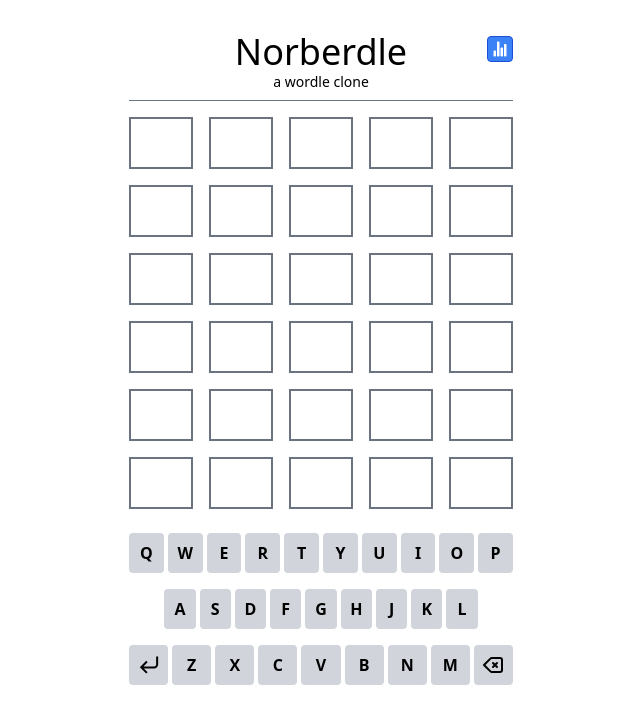
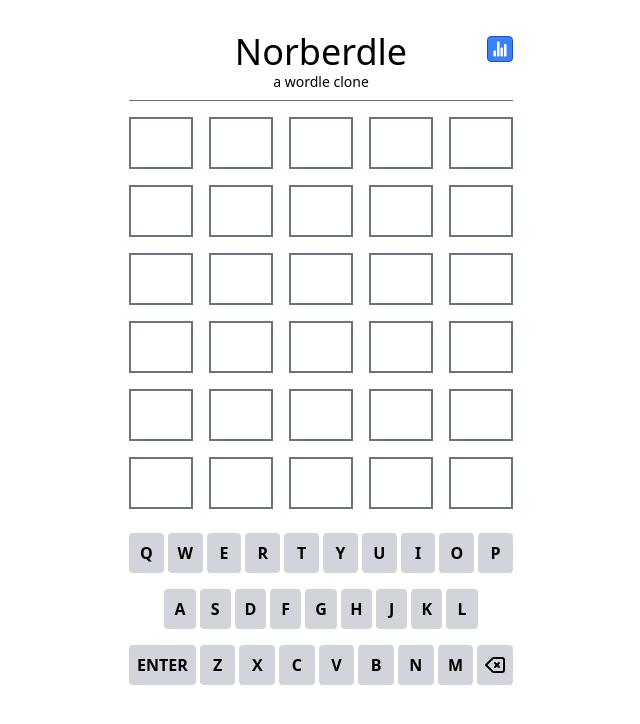
Before and after one commit to joeyhusky/thug-wordle, a React (Vite) app: page / in a window 1280 px wide. Shown: the top 724 px of the page, without its empty margins (319-959 px from the left). Built offline with nearby package versions, Linux system fonts and the light colour scheme.

Commit message:
readability update. update enter key

```diff
--- a/src/Keyboard.tsx
+++ b/src/Keyboard.tsx
@@ -1,7 +1,6 @@
 import { ColorTailwindHelper } from "./Color";
 import { useStore } from "./StateStore";
-import { HiOutlineBackspace } from "react-icons/hi";
-import { CgCornerDownLeft } from "react-icons/cg";
+import { HiOutlineBackspace as BackspaceIcon } from "react-icons/hi";
 
 export const Keyboard: React.FC = () => {
   const keyPressed = useStore((store) => store.letterPressed);
@@ -12,8 +11,8 @@ export const Keyboard: React.FC = () => {
   const setShowInvalidGuess = useStore((store) => store.setShowInvalidGuess);
 
   const keyboardButtonElements: { [key: string]: JSX.Element } = {
-    ["Backspace"]: <HiOutlineBackspace className="h-6 w-6 mx-auto" />,
-    ["Enter"]: <CgCornerDownLeft className="h-6 w-6 mx-auto" />,
+    ["Backspace"]: <BackspaceIcon className="h-6 w-6 mx-auto" />,
+    ["Enter"]: <div className="px-2">Enter</div>,
   };
 
   return (
--- a/src/UserStatistics/UserStatsModalDialog.tsx
+++ b/src/UserStatistics/UserStatsModalDialog.tsx
@@ -25,5 +25,3 @@ function UserStatsModalDialog(props: UserStatsModalProps): JSX.Element {
 }
 
 export default UserStatsModalDialog;
-
-// bg-blue-500 hover:bg-blue-700 text-white py-1 px-1 border border-blue-700 rounded
--- a/src/components/StatsButton.tsx
+++ b/src/components/StatsButton.tsx
@@ -1,5 +1,5 @@
 import { useStore } from "../StateStore";
-import { IoStatsChart } from "react-icons/io5";
+import { IoStatsChart as StatsIcon } from "react-icons/io5";
 
 export function StatsButton(props: {
   setShowStats: (show: boolean) => void;
@@ -15,7 +15,7 @@ export function StatsButton(props: {
       disabled={isGameOver}
       onClick={() => props.setShowStats(true)}
     >
-      <IoStatsChart className="h-4 w-4 mx-auto" />
+      <StatsIcon className="h-4 w-4 mx-auto" />
     </button>
   );
 }
```
